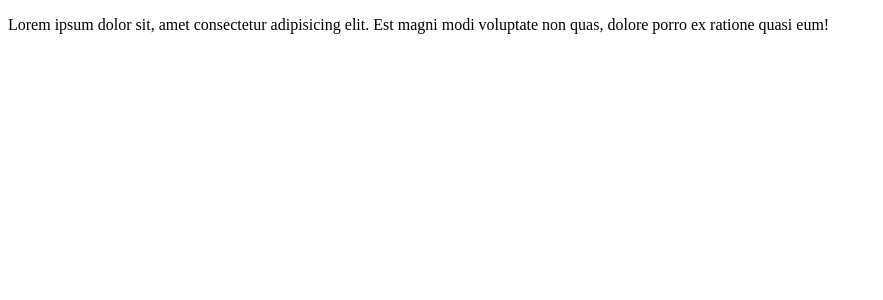
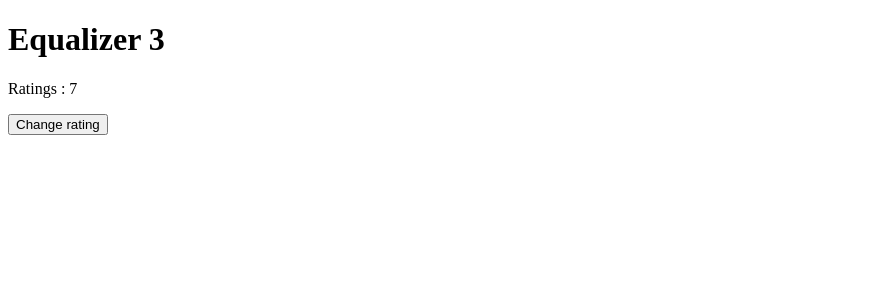
Before and after one commit to Phalcin/React, a React (Create React App) app: page / in a window 1280 px wide. Shown: the top 300 px of the page, without its empty margins (0-883 px from the left). Built offline with nearby package versions, Linux system fonts and the light colour scheme.

Commit message:
new changes

```diff
--- a/src/App.js
+++ b/src/App.js
@@ -1,22 +1,23 @@
-const Move = () => {
-  const moveHandler = () => {
-    console.log("Yo what's up");
+import { useState } from "react";
+
+function App() {
+  const [movie, setMovie] = useState({
+    title: "Equalizer 3",
+    ratings: 7,
+  });
+
+  const handleClick = () => {
+    setMovie({
+      ...movie,
+      ratings: 5,
+    });
   };
 
   return (
     <>
-      <p onMouseMove={moveHandler}>
-        Lorem ipsum dolor sit, amet consectetur adipisicing elit. Est magni modi
-        voluptate non quas, dolore porro ex ratione quasi eum!
-      </p>
-    </>
-  );
-};
-
-function App() {
-  return (
-    <>
-      <Move />
+      <h1>{movie.title}</h1>
+      <p>Ratings : {movie.ratings}</p>
+      <button onClick={handleClick}>Change rating</button>
     </>
   );
 }
```
